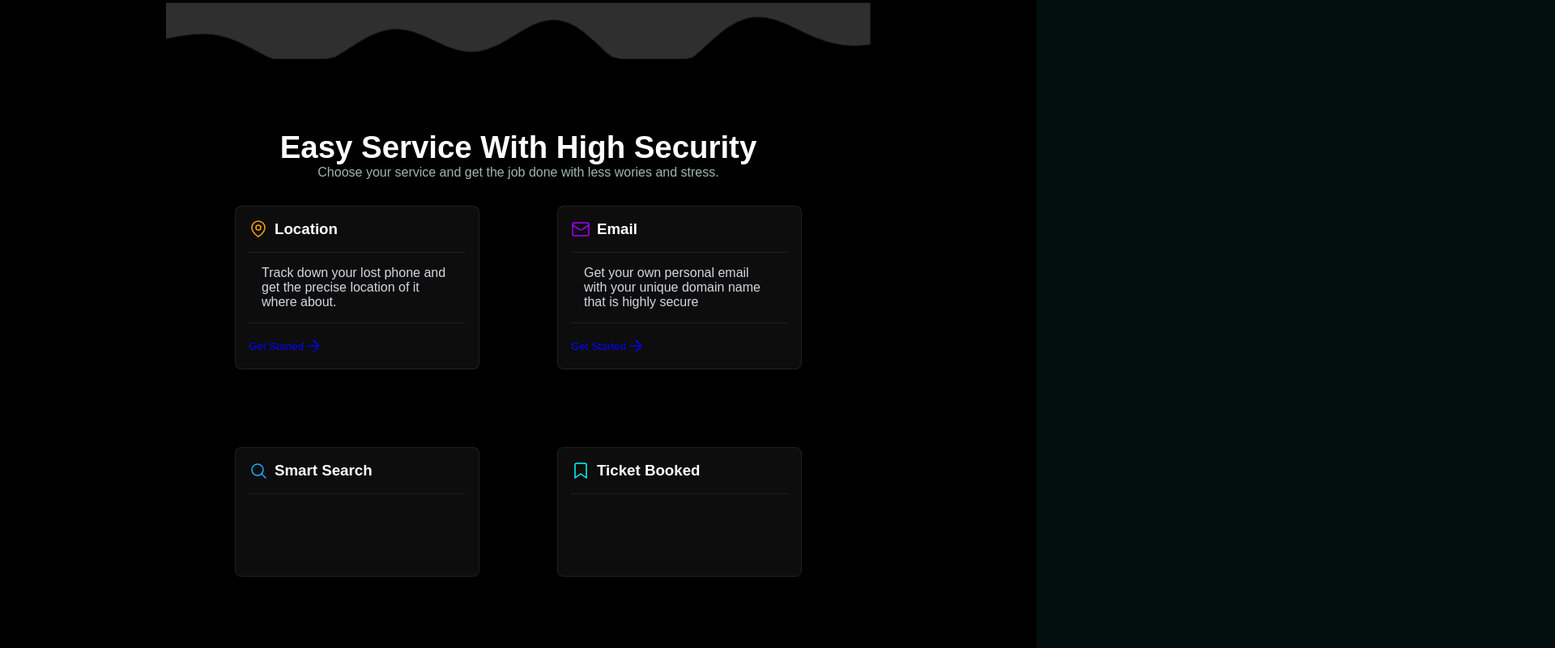
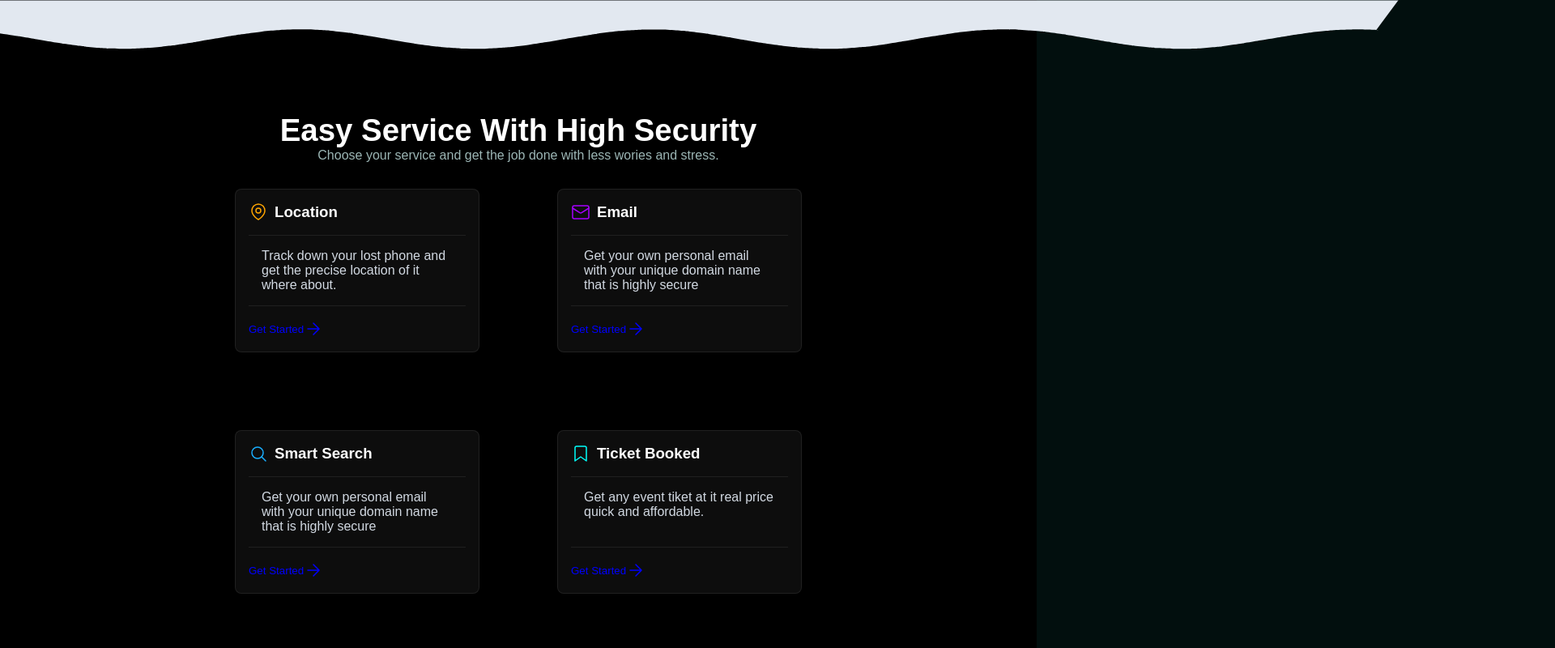
Before and after one commit to ElktrumElk/components, a React (Vite) app: page / in a window 1280 px wide. Shown: the top 800 px of the page at 81% size, 1920 px wide, since content can reach past the window. Built offline with nearby package versions, Linux system fonts and the light colour scheme.

Commit message:
Update SectionDivider updated

```diff
--- a/src/App.tsx
+++ b/src/App.tsx
@@ -22,17 +22,7 @@ export default function App() {
       background="black"
       body={() => (
         <>
-          <SectionDivider
-            life
-            variant="tilde"
-            amplitude={30}
-            width="100vw"
-            style={{width: '100vw !important'}}
-            float={false}
-            flip
-            animate={false}
-            fillColor="#2f2f2f"
-          />
+          <SectionDivider variant="wave" frequency={5}  animate amplitude={20}  width="auto" style={{ width: 'auto', transform: 'scaleX(2.5) scaleY(-1)', }}/>
           <Container
             width="100%"
             height="100%"
@@ -176,6 +166,7 @@ export default function App() {
                               />
                               <Card
                                 width="100%"
+                                height="100%"
                                 header={() => (
                                   <>
                                     <Icon
@@ -189,9 +180,47 @@ export default function App() {
                                     />
                                   </>
                                 )}
+                                body={() => (
+                                  <Text
+                                    text="Get your own personal email with your unique domain name that is highly secure"
+                                    type="p"
+                                    color="#d2d9e2"
+                                  />
+                                )}
+                                footer={() => (
+                                  <>
+                                    <Hover
+                                      transition="color .4s ease"
+                                      style={{ color: "#19aeff" }}
+                                      child={() => (
+                                        <TextButton
+                                          color="blue"
+                                          text="Get Started"
+                                          activeColor="green"
+                                          style={{
+                                            display: "flex",
+                                            alignItems: "center",
+                                          }}
+                                          child={() => (
+                                            <>
+                                              <Text
+                                                text="Get Started"
+                                                type="p"
+                                              />
+                                              <Icon
+                                                icon={Icons.icon.ArrowRight}
+                                              />
+                                            </>
+                                          )}
+                                        />
+                                      )}
+                                    />
+                                  </>
+                                )}
                               />
                               <Card
                                 width="100%"
+                                height="100%"
                                 header={() => (
                                   <>
                                     <Icon
@@ -202,6 +231,43 @@ export default function App() {
                                       text="Ticket Booked"
                                       type="h3"
                                       color="white"
+                                    />
+                                  </>
+                                )}
+                                body={() => (
+                                  <Text
+                                    text="Get any event tiket at it real price quick and affordable."
+                                    type="p"
+                                    color="#d2d9e2"
+                                  />
+                                )}
+                                footer={() => (
+                                  <>
+                                    <Hover
+                                      transition="color .4s ease"
+                                      style={{ color: "#a600ff" }}
+                                      child={() => (
+                                        <TextButton
+                                          color="blue"
+                                          text="Get Started"
+                                          activeColor="green"
+                                          style={{
+                                            display: "flex",
+                                            alignItems: "center",
+                                          }}
+                                          child={() => (
+                                            <>
+                                              <Text
+                                                text="Get Started"
+                                                type="p"
+                                              />
+                                              <Icon
+                                                icon={Icons.icon.ArrowRight}
+                                              />
+                                            </>
+                                          )}
+                                        />
+                                      )}
                                     />
                                   </>
                                 )}
--- a/src/lib/components/sectionDivider/SectionDividerClass.tsx
+++ b/src/lib/components/sectionDivider/SectionDividerClass.tsx
@@ -1,41 +1,20 @@
 import React from "react";
 
 type DividerVariant =
-  | "wave"
-  | "curl"
-  | "zigzag"
-  | "dots"
-  | "tilde"
-  | "heart"
-  | "diamond"
-  | "leaf"
-  | "curve"
-  | "pulse"
-  | "loop"
-  | "scroll";
+  | "wave" | "curl" | "zigzag" | "dots" | "tilde"
+  | "heart" | "diamond" | "leaf" | "curve" | "pulse"
+  | "loop" | "scroll";
 
 type Easing =
-  | "linear"
-  | "ease"
-  | "ease-in"
-  | "ease-out"
-  | "ease-in-out"
+  | "linear" | "ease" | "ease-in" | "ease-out" | "ease-in-out"
   | (string & {});
 
+const WAVE_VARIANTS = new Set(["wave", "curl", "tilde", "heart", "leaf", "curve", "loop", "scroll"]);
 const FILLED = new Set(["wave", "curl", "tilde", "heart", "leaf", "curve", "loop", "scroll"]);
 
-interface WavePacket {
-  speed: number;
-  amp: number;
-  width: number;
-  freq: number;
-  phase: number;
-}
-
-const PACKETS: WavePacket[] = (() => {
-  const p: WavePacket[] = [];
+const PACKETS: { speed: number; amp: number; width: number; freq: number; phase: number }[] = [];
 for (let i = 0; i < 5; i++) {
-    p.push({
+  PACKETS.push({
     speed: 0.6 + i * 0.15,
     amp: 0.4 + i * 0.15,
     width: 0.15 + i * 0.05,
@@ -43,8 +22,6 @@ const PACKETS: WavePacket[] = (() => {
     phase: i * 1.2,
   });
 }
-  return p;
-})();
 
 function sampleWave(nx: number, t: number, ampFact: number, freq: number): number {
   let y = 0;
@@ -67,7 +44,6 @@ function pointsToSmoothPath(pts: { x: number; y: number }[]): string {
     const t = (p2.y - p0.y) / 6;
     d += ` C${(p1.x - sx / 3).toFixed(1)},${(p1.y - t).toFixed(1)} ${(p1.x + sx / 3).toFixed(1)},${(p1.y + t).toFixed(1)} ${p1.x.toFixed(1)},${p1.y.toFixed(1)}`;
   }
-  d += ` L${pts[pts.length - 1].x.toFixed(1)},${pts[pts.length - 1].y.toFixed(1)}`;
   return d;
 }
 
@@ -99,63 +75,78 @@ export class _SectionDivider {
   private svg: SVGSVGElement | null = null;
   private pathAnim: Animation | null = null;
   private floatAnim: Animation | null = null;
-  private props: SectionDividerProp;
 
-  constructor(props: SectionDividerProp) {
-    this.props = props;
+  public attach(svg: SVGSVGElement) {
+    this.svg = svg;
   }
 
-  public init(svg: SVGSVGElement) {
-    this.svg = svg;
-    this.startAnimations();
+  public update(props: SectionDividerProp) {
+    const { animate, float, life, variant } = props;
+    const isWave = WAVE_VARIANTS.has(variant ?? "wave");
+
+    if ((animate || life) && isWave) {
+      this.startPathAnimation(props);
+    } else {
+      this.stopPathAnimation();
     }
 
-  private buildMorphedPath(
-    progress: number,
-    amp: number,
-    freq: number,
-    variant: DividerVariant,
-    life: boolean,
-  ): string {
-    const n = 80;
-    const w = 1440;
-    const step = w / (n - 1);
-    const base = 40;
-    const pts: { x: number; y: number }[] = [];
-
-    for (let i = 0; i < n; i++) {
-      const x = i * step;
-      const nx = i / (n - 1);
-      const offset = life ? sampleWave(nx, progress, amp * 2, freq) : Math.sin((nx * freq + progress) * 2 * Math.PI) * amp;
-      pts.push({ x, y: Math.max(5, base + offset) });
+    if (float || life) {
+      this.startFloatAnimation(props);
+    } else {
+      this.stopFloatAnimation();
+    }
   }
 
-    let d = pointsToSmoothPath(pts);
-    if (FILLED.has(variant)) d += ` L1440,120 L0,120 Z`;
-    return d;
+  public destroy() {
+    this.stopPathAnimation();
+    this.stopFloatAnimation();
   }
 
-  private startAnimations() {
+  private stopPathAnimation() {
+    if (this.pathAnim) {
+      this.pathAnim.cancel();
+      this.pathAnim = null;
+    }
+  }
+
+  private stopFloatAnimation() {
+    if (this.floatAnim) {
+      this.floatAnim.cancel();
+      this.floatAnim = null;
+    }
+  }
+
+  private startPathAnimation(props: SectionDividerProp) {
     if (!this.svg) return;
-
     const path = this.svg.querySelector("path");
-    const floatGroup = this.svg.querySelector("g[data-float]");
     if (!path) return;
 
-    const { animate, float, life, variant, amplitude, frequency, duration, delay, easing } = this.props;
+    const { variant, amplitude, frequency, duration, delay, easing, life } = props;
     const amp = amplitude ?? 15;
     const freq = frequency ?? 2;
     const dur = duration ?? 4000;
     const v = variant ?? "wave";
 
-    if (animate || life) {
-      const kfCount = 60;
+    this.stopPathAnimation();
+
+    const n = 80;
+    const step = 1440 / (n - 1);
+    const base = 40;
     const kfs: Keyframe[] = [];
-      for (let f = 0; f <= kfCount; f++) {
-        const t = f / kfCount;
-        kfs.push({ d: `path("${this.buildMorphedPath(t, amp, freq, v, !!life)}")` });
+    for (let f = 0; f <= 60; f++) {
+      const t = f / 60;
+      const pts: { x: number; y: number }[] = [];
+      for (let i = 0; i < n; i++) {
+        const nx = i / (n - 1);
+        const offset = life
+          ? sampleWave(nx, t, amp * 2, freq)
+          : Math.sin((nx * freq + t) * 2 * Math.PI) * amp;
+        pts.push({ x: i * step, y: Math.max(5, base + offset) });
       }
-      if (this.pathAnim) this.pathAnim.cancel();
+      let d = pointsToSmoothPath(pts);
+      if (FILLED.has(v)) d += " L1440,120 L0,120 Z";
+      kfs.push({ d: `path("${d}")` });
+    }
     this.pathAnim = path.animate(kfs, {
       duration: dur,
       iterations: Infinity,
@@ -164,26 +155,34 @@ export class _SectionDivider {
     });
   }
 
-    if ((float || life) && floatGroup) {
-      const floatSteps = 60;
+  private startFloatAnimation(props: SectionDividerProp) {
+    if (!this.svg) return;
+    const g = this.svg.querySelector("g[data-float]");
+    if (!g) return;
+
+    const { amplitude, frequency, duration, delay, life } = props;
+    const amp = amplitude ?? 15;
+    const freq = frequency ?? 2;
+    const dur = duration ?? 4000;
+
+    this.stopFloatAnimation();
+
     const kfs: Keyframe[] = [];
-      for (let f = 0; f <= floatSteps; f++) {
-        const t = f / floatSteps;
+    for (let f = 0; f <= 60; f++) {
+      const t = f / 60;
       if (life) {
         let y = 0;
         for (let k = 0; k < PACKETS.length; k++) {
           const p = PACKETS[k];
           y += Math.sin(t * p.speed * 3 * 2 * Math.PI + p.phase) * p.amp * amp * 0.15;
         }
-          y += Math.sin(t * freq * 2 * Math.PI) * amp * 0.15;
+        y += Math.sin(t * freq * 2 * Math.PI) * amp * 0.3;
         kfs.push({ transform: `translateY(${y.toFixed(2)}px)` });
       } else {
-          const y = Math.sin(t * freq * 2 * Math.PI) * amp;
-          kfs.push({ transform: `translateY(${y.toFixed(2)}px)` });
+        kfs.push({ transform: `translateY(${(Math.sin(t * freq * 2 * Math.PI) * amp).toFixed(2)}px)` });
       }
     }
-      if (this.floatAnim) this.floatAnim.cancel();
-      this.floatAnim = floatGroup.animate(kfs, {
+    this.floatAnim = g.animate(kfs, {
       duration: dur,
       iterations: Infinity,
       easing: life ? "cubic-bezier(0.33, 0.08, 0.63, 0.97)" : "ease-in-out",
@@ -191,9 +190,3 @@ export class _SectionDivider {
     });
   }
 }
-
-  public destroy() {
-    if (this.pathAnim) this.pathAnim.cancel();
-    if (this.floatAnim) this.floatAnim.cancel();
-  }
-}
```
Also changed, not shown: src/lib/components/sectionDivider/SectionDivider.tsx (+18 -9 lines). Lines whose indentation alone changed are shown as unchanged.
